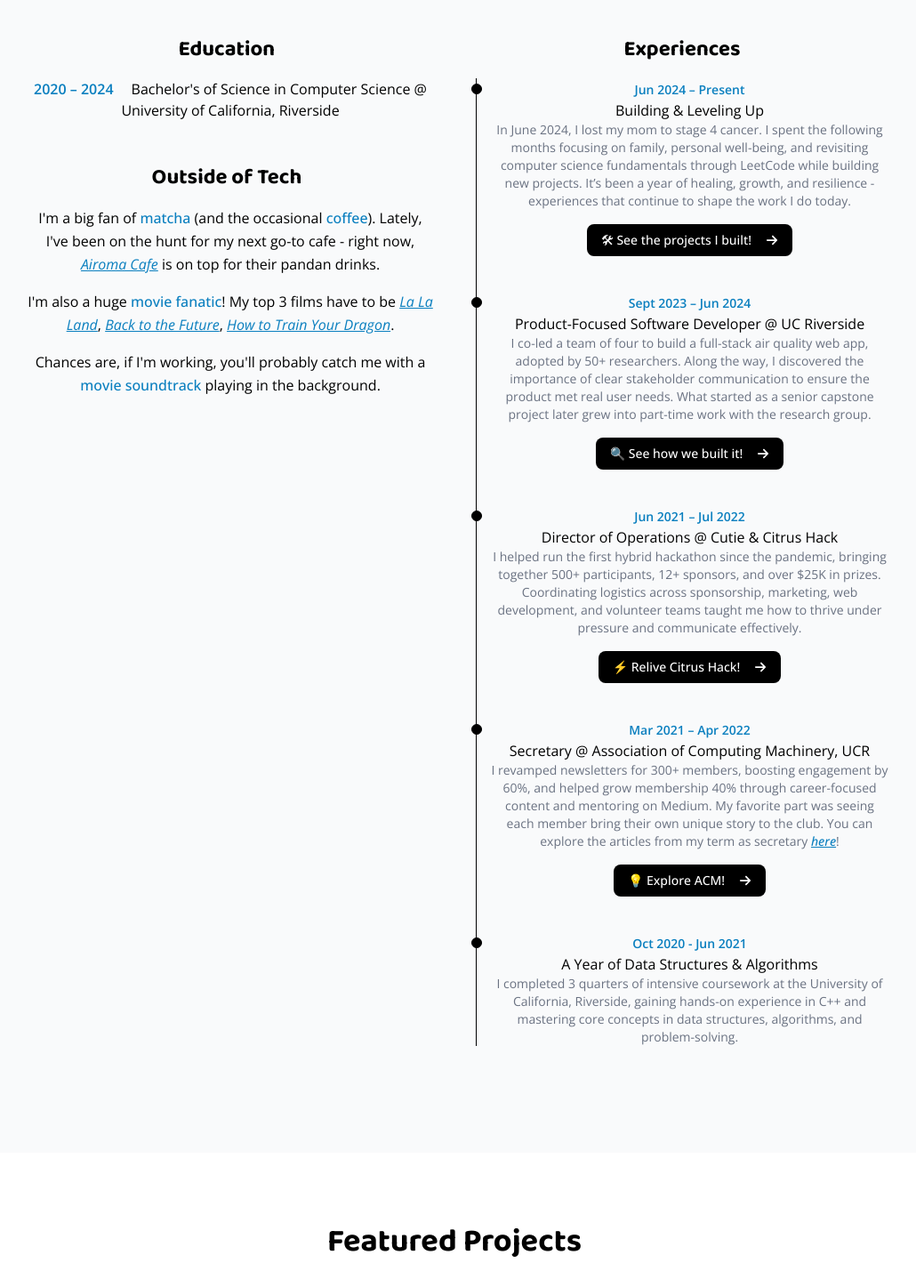
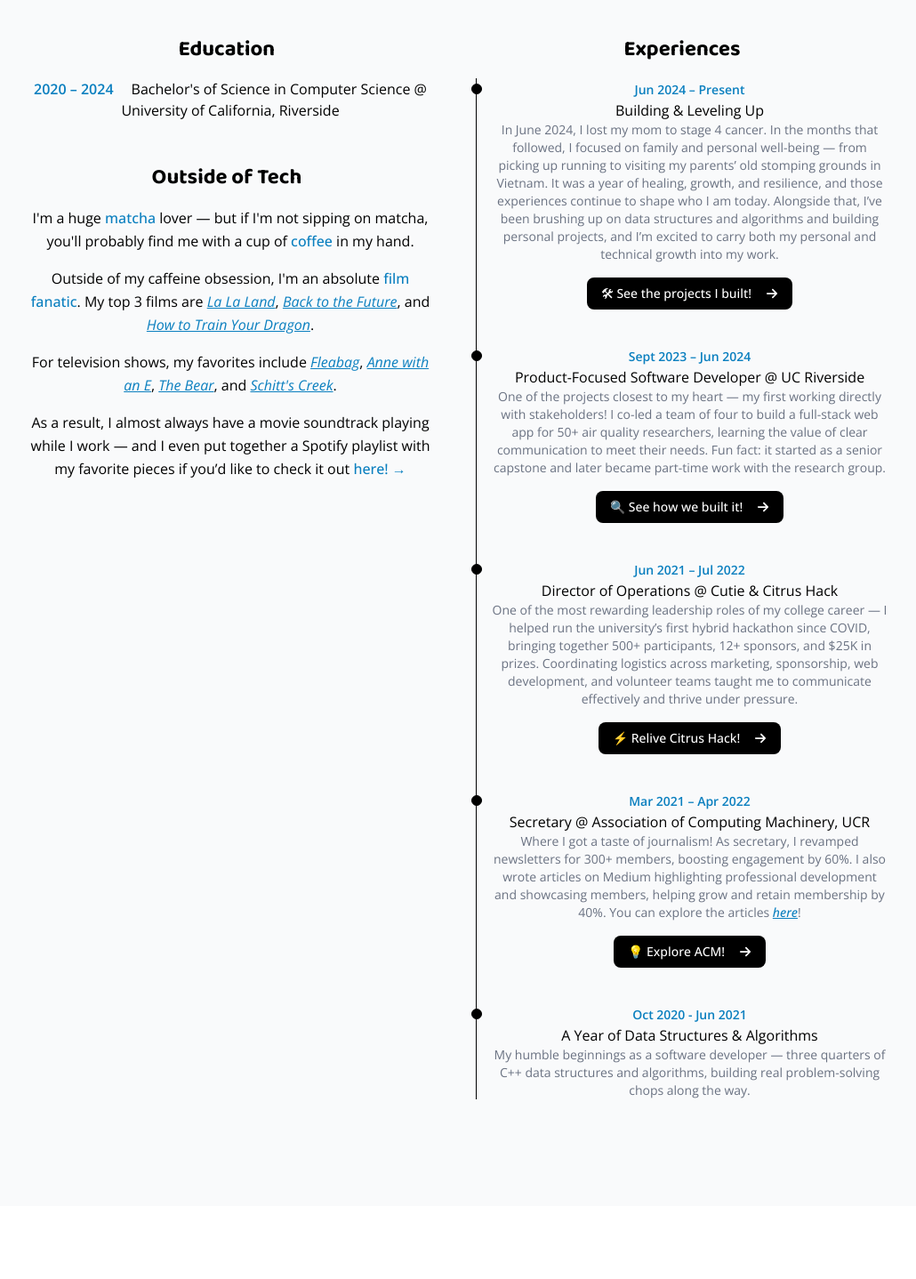
Before and after one commit to paulian7/portfolio, a React (Vite) app: page / in a window 1280 px wide. Shown: the part 960-2398 px from the top of the page at 89% size, without its empty margins (129-1159 px from the left). Built offline with nearby package versions, Linux system fonts and the light colour scheme.

Commit message:
more polishing of text blurbs

```diff
--- a/src/components/sections/About.jsx
+++ b/src/components/sections/About.jsx
@@ -40,29 +40,18 @@ export const About = () => {
               </h3>
 
               <p className="text-black leading-relaxed ml-2 text-base">
-                I'm a big fan of{" "}
-                <span className="text-[#0A7FBF] font-medium">matcha</span> (and
-                the occasional{" "}
-                <span className="text-[#0A7FBF] font-medium">coffee</span>).
-                Lately, I've been on the hunt for my next go-to cafe - right
-                now,{" "}
-                <a
-                  href="https://www.yelp.com/biz/airoma-cafe-garden-grove-3?uid=Df4szU4kB9x0TZaxDL1lXQ&utm_campaign=www_business_share_popup&utm_medium=copy_link&utm_source=(direct)"
-                  target="_blank"
-                  rel="noopener noreferrer"
-                  className="italic text-[#0A7FBF] underline"
-                >
-                  Airoma Cafe
-                </a>{" "}
-                is on top for their pandan drinks.
+                I'm a huge{" "}
+                <span className="text-[#0A7FBF] font-medium">matcha</span> lover
+                — but if I'm not sipping on matcha, you'll probably find me with
+                a cup of{" "}
+                <span className="text-[#0A7FBF] font-medium">coffee</span> in my
+                hand.
               </p>
 
               <p className="text-black leading-relaxed ml-2 mt-4 text-base">
-                I'm also a huge{" "}
-                <span className="text-[#0A7FBF] font-medium">
-                  movie fanatic
-                </span>
-                ! My top 3 films have to be{" "}
+                Outside of my caffeine obsession, I'm an absolute{" "}
+                <span className="text-[#0A7FBF] font-medium">film fanatic</span>
+                . My top 3 films are{" "}
                 <a
                   href="https://www.imdb.com/title/tt3783958/"
                   target="_blank"
@@ -80,7 +69,7 @@ export const About = () => {
                 >
                   Back to the Future
                 </a>
-                {", "}
+                {", and "}
                 <a
                   href="https://www.imdb.com/title/tt0892769/"
                   target="_blank"
@@ -93,11 +82,55 @@ export const About = () => {
               </p>
 
               <p className="text-black leading-relaxed ml-2 mt-4 text-base">
-                Chances are, if I'm working, you'll probably catch me with a{" "}
-                <span className="text-[#0A7FBF] font-medium">
-                  movie soundtrack
-                </span>{" "}
-                playing in the background.
+                For television shows, my favorites include{" "}
+                <a
+                  href="https://www.imdb.com/title/tt5687612/"
+                  target="_blank"
+                  rel="noopener noreferrer"
+                  className="italic text-[#0A7FBF] underline"
+                >
+                  Fleabag
+                </a>
+                {", "}
+                <a
+                  href="https://www.imdb.com/title/tt5421602/"
+                  target="_blank"
+                  rel="noopener noreferrer"
+                  className="italic text-[#0A7FBF] underline"
+                >
+                  Anne with an E
+                </a>
+                {", "}
+                <a
+                  href="https://www.imdb.com/title/tt0892769/"
+                  target="_blank"
+                  rel="noopener noreferrer"
+                  className="italic text-[#0A7FBF] underline"
+                >
+                  The Bear
+                </a>
+                {", and "}
+                <a
+                  href="https://www.imdb.com/title/tt0892769/"
+                  target="_blank"
+                  rel="noopener noreferrer"
+                  className="italic text-[#0A7FBF] underline"
+                >
+                  Schitt's Creek
+                </a>
+                .
+              </p>
+
+              <p className="text-black leading-relaxed ml-2 mt-4 text-base">
+                As a result, I almost always have a movie soundtrack playing
+                while I work — and I even put together a Spotify playlist with
+                my favorite pieces if you’d like to check it out{" "}
+                <a
+                  href="#fun"
+                  className="text-[#0A7FBF] font-medium hover:underline"
+                >
+                  here! →
+                </a>
               </p>
             </div>
           </div>
@@ -117,12 +150,15 @@ export const About = () => {
                   Building & Leveling Up
                 </h3>
                 <p className="mb-4 text-sm font-light text-gray-500 dark:text-gray-400">
-                  In June 2024, I lost my mom to stage 4 cancer. I spent the
-                  following months focusing on family, personal well-being, and
-                  revisiting computer science fundamentals through LeetCode
-                  while building new projects. It’s been a year of healing,
-                  growth, and resilience - experiences that continue to shape
-                  the work I do today.
+                  In June 2024, I lost my mom to stage 4 cancer. In the months
+                  that followed, I focused on family and personal well-being —
+                  from picking up running to visiting my parents’ old stomping
+                  grounds in Vietnam. It was a year of healing, growth, and
+                  resilience, and those experiences continue to shape who I am
+                  today. Alongside that, I’ve been brushing up on data
+                  structures and algorithms and building personal projects, and
+                  I’m excited to carry both my personal and technical growth
+                  into my work.
                 </p>
                 <a
                   href="#projects"
@@ -146,12 +182,12 @@ export const About = () => {
                   Product-Focused Software Developer @ UC Riverside
                 </h3>
                 <p className="mb-4 text-sm font-light text-gray-500 dark:text-gray-400">
-                  I co-led a team of four to build a full-stack air quality web
-                  app, adopted by 50+ researchers. Along the way, I discovered
-                  the importance of clear stakeholder communication to ensure
-                  the product met real user needs. What started as a senior
-                  capstone project later grew into part-time work with the
-                  research group.
+                  One of the projects closest to my heart — my first working
+                  directly with stakeholders! I co-led a team of four to build a
+                  full-stack web app for 50+ air quality researchers, learning
+                  the value of clear communication to meet their needs. Fun
+                  fact: it started as a senior capstone and later became
+                  part-time work with the research group.
                 </p>
                 <a
                   href="https://github.com/wporter/air-quality"
@@ -177,11 +213,13 @@ export const About = () => {
                   Director of Operations @ Cutie & Citrus Hack
                 </h3>
                 <p className="mb-4 text-sm font-light text-gray-500 dark:text-gray-400">
-                  I helped run the first hybrid hackathon since the pandemic,
-                  bringing together 500+ participants, 12+ sponsors, and over
-                  $25K in prizes. Coordinating logistics across sponsorship,
-                  marketing, web development, and volunteer teams taught me how
-                  to thrive under pressure and communicate effectively.
+                  One of the most rewarding leadership roles of my college
+                  career — I helped run the university’s first hybrid hackathon
+                  since COVID, bringing together 500+ participants, 12+
+                  sponsors, and $25K in prizes. Coordinating logistics across
+                  marketing, sponsorship, web development, and volunteer teams
+                  taught me to communicate effectively and thrive under
+                  pressure.
                 </p>
                 <a
                   href="https://citrushack2022.vercel.app/"
@@ -206,11 +244,11 @@ export const About = () => {
                   Secretary @ Association of Computing Machinery, UCR
                 </h3>
                 <p className="mb-4 text-sm font-light text-gray-500 dark:text-gray-400">
-                  I revamped newsletters for 300+ members, boosting engagement
-                  by 60%, and helped grow membership 40% through career-focused
-                  content and mentoring on Medium. My favorite part was seeing
-                  each member bring their own unique story to the club. You can
-                  explore the articles from my term as secretary{" "}
+                  Where I got a taste of journalism! As secretary, I revamped
+                  newsletters for 300+ members, boosting engagement by 60%. I
+                  also wrote articles on Medium highlighting professional
+                  development and showcasing members, helping grow and retain
+                  membership by 40%. You can explore the articles{" "}
                   <a
                     href="https://medium.com/acm-at-ucr"
                     target="_blank"
@@ -244,10 +282,9 @@ export const About = () => {
                   A Year of Data Structures & Algorithms
                 </h3>
                 <p className="text-sm font-light text-gray-500 dark:text-gray-400">
-                  I completed 3 quarters of intensive coursework at the
-                  University of California, Riverside, gaining hands-on
-                  experience in C++ and mastering core concepts in data
-                  structures, algorithms, and problem-solving.
+                  My humble beginnings as a software developer — three quarters
+                  of C++ data structures and algorithms, building real
+                  problem-solving chops along the way.
                 </p>
               </li>
             </ol>
--- a/src/components/sections/Home.jsx
+++ b/src/components/sections/Home.jsx
@@ -27,7 +27,7 @@ export const Home = () => {
 
           <p className="text-base sm:text-lg mb-4 font-normal leading-loose">
             I’m Paulian{" "}
-            <span className="italic">(pronounced Paul-Lee-Anne)</span> - a{" "}
+            <span className="italic">(pronounced Paul-Lee-Anne)</span> — a{" "}
             <span className="text-[#0A7FBF] font-medium">
               software engineer
             </span>{" "}
@@ -35,15 +35,15 @@ export const Home = () => {
             <span className="text-[#0A7FBF] font-medium">
               product enthusiast
             </span>{" "}
-            who loves building projects that spark meaningful change. From
-            developing a web app for a research group to directing operations
+            who loves building projects that spark meaningful change. Whether
+            developing a web app for a research group or directing operations
             for a major hackathon, I thrive at the intersection of technical
             problem-solving and community impact.
           </p>
 
           <p className="text-base sm:text-lg mb-6 font-normal leading-loose">
-            Outside of work, I’m usually exploring cozy cafes, running, watching
-            movies, or reading.{" "}
+            Outside of work, I’m usually running, watching movies/tv shows,
+            reading, or finding my next cup of matcha.{" "}
             <a
               href="#about"
               className="text-[#0A7FBF] font-medium hover:underline"
```
Also changed, not shown: src/components/sections/Projects.jsx (+5 -5 lines).
